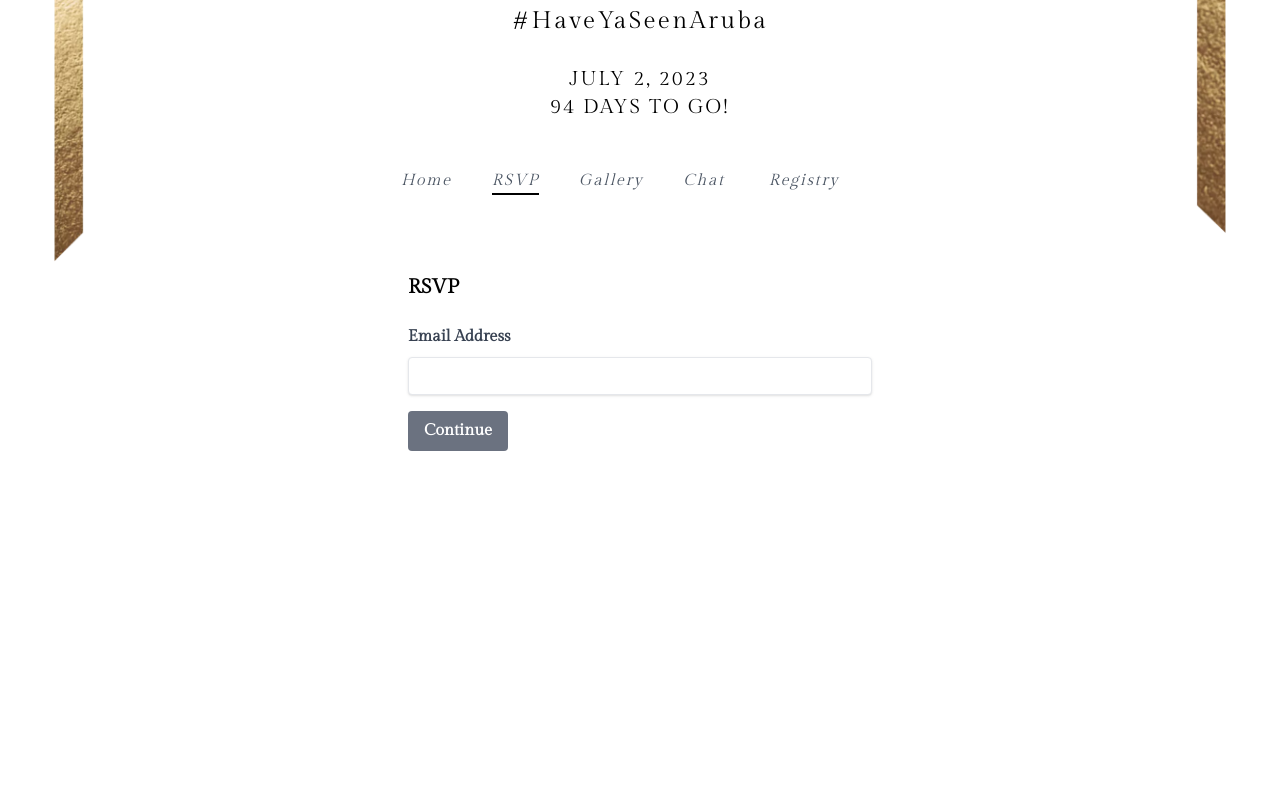
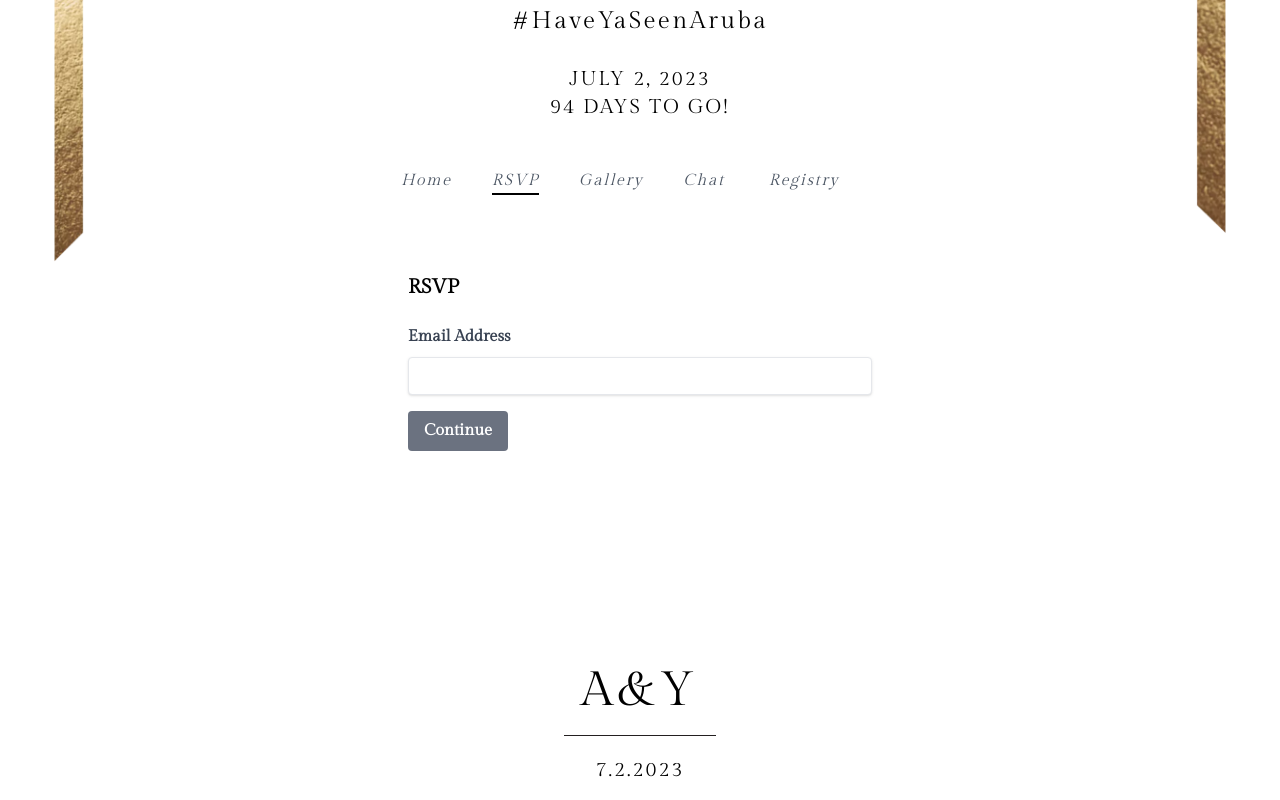
Before and after one commit to yaseenmustapha/arubayaseen, a Next.js app: page /rsvp in a window 1280 px wide. Shown: the part 357-1157 px from the top of the page. Before the commit the page ends 1024 px from the top, so only its background shows below. Built offline with nearby package versions, Linux system fonts and the light colour scheme.

Commit message:
feat: add footer

```diff
--- /dev/null
+++ b/app/Footer.tsx
@@ -0,0 +1,8 @@
+export default function Footer() {
+  return (
+    <div className="mt-32 mb-4 max-w-2xl mx-auto text-center">
+      <p className="font-gilda text-center text-5xl tracking-widest pb-5 block">A&Y</p>
+      <p className="font-gilda text-center text-xl tracking-widest pt-5 px-8 inline-block" style={{borderTop: "1px solid #231f20"}}>7.2.2023</p>
+    </div>
+  );
+}
--- a/app/layout.tsx
+++ b/app/layout.tsx
@@ -1,6 +1,7 @@
 import ProvidersWrapper from "./ProvidersWrapper";
 import Nav from "./Nav";
 import './globals.css';
+import Footer from "./Footer";
 
 export const metadata = {
   title: "Aruba and Yaseen's Wedding",
@@ -18,6 +19,7 @@ export default function RootLayout({
         <ProvidersWrapper>
           <Nav />
           {children}
+          <Footer />
         </ProvidersWrapper>
       </body>
     </html>
--- a/app/page.tsx
+++ b/app/page.tsx
@@ -4,7 +4,7 @@ import ImageCarousel from "./ImageCarousel";
 export default function Home() {
   return (
     <main>
-      <div className="-mt-36 max-h-12">
+      <div className="-mt-36">
         <ImageCarousel />
       </div>
     </main>
--- a/app/rsvp/page.tsx
+++ b/app/rsvp/page.tsx
@@ -60,7 +60,7 @@ export default function Rsvp() {
     });
     if (res.ok) {
       // show success message
-      setSuccessMessage("Your RSVP has been recorded. Thank you!");
+      setSuccessMessage("Your RSVP has been recorded. A confirmation email has been sent. Thank you!");
     }
   };
 
@@ -80,7 +80,7 @@ export default function Rsvp() {
     });
     if (res.ok) {
       // show success message
-      setSuccessMessage("Your RSVP has been updated. Thank you!");
+      setSuccessMessage("Your RSVP has been updated. A confirmation email has been sent. Thank you!");
     }
   };
 
@@ -184,7 +184,7 @@ export default function Rsvp() {
               <div className="mb-4">
                 <button
                   type="submit"
-                  className="bg-gray-500 hover:bg-black text-white font-bold py-2 px-4 rounded focus:outline-none focus:shadow-outline"
+                  className="font-gilda bg-gray-500 hover:bg-black text-white font-bold py-2 px-4 rounded focus:outline-none focus:shadow-outline"
                 >
                   Submit
                 </button>
```
